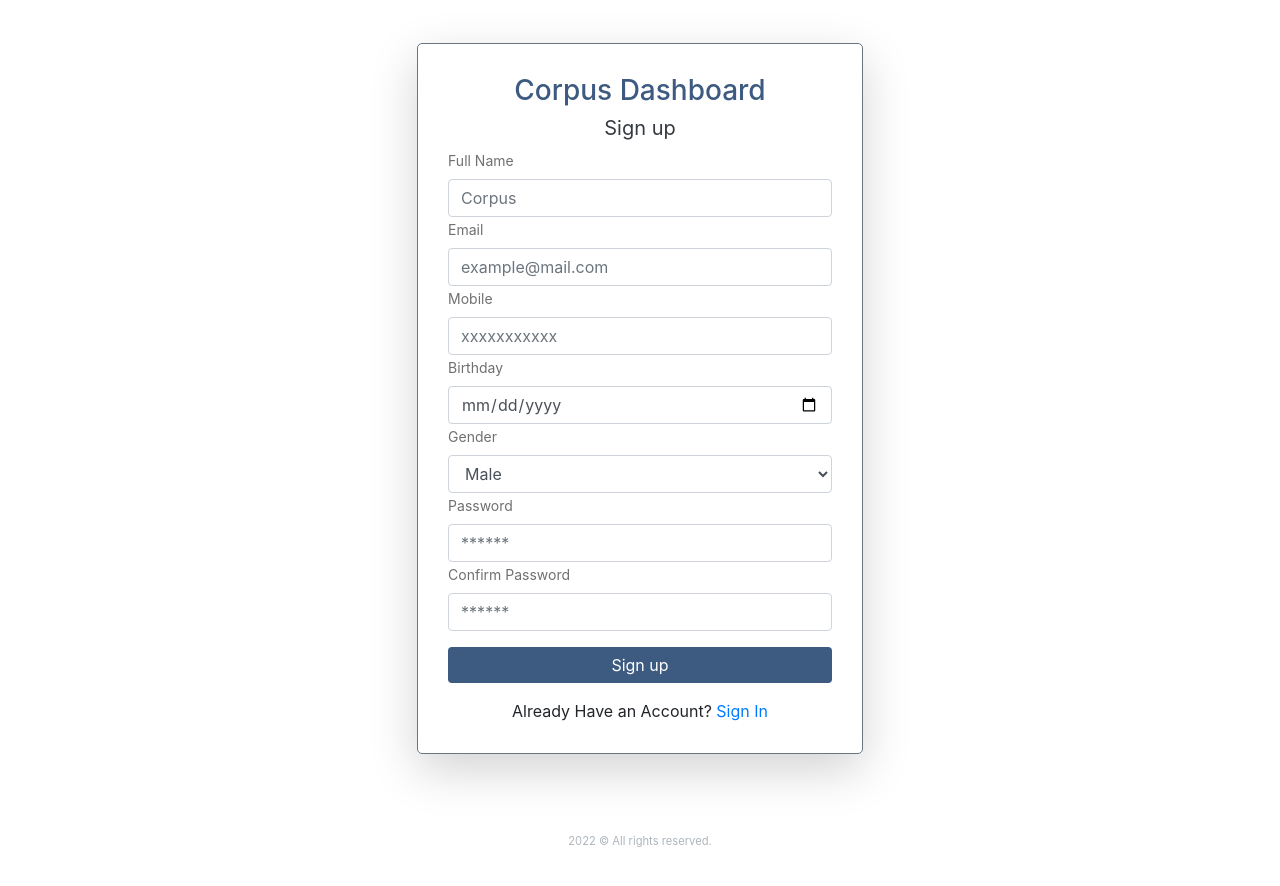
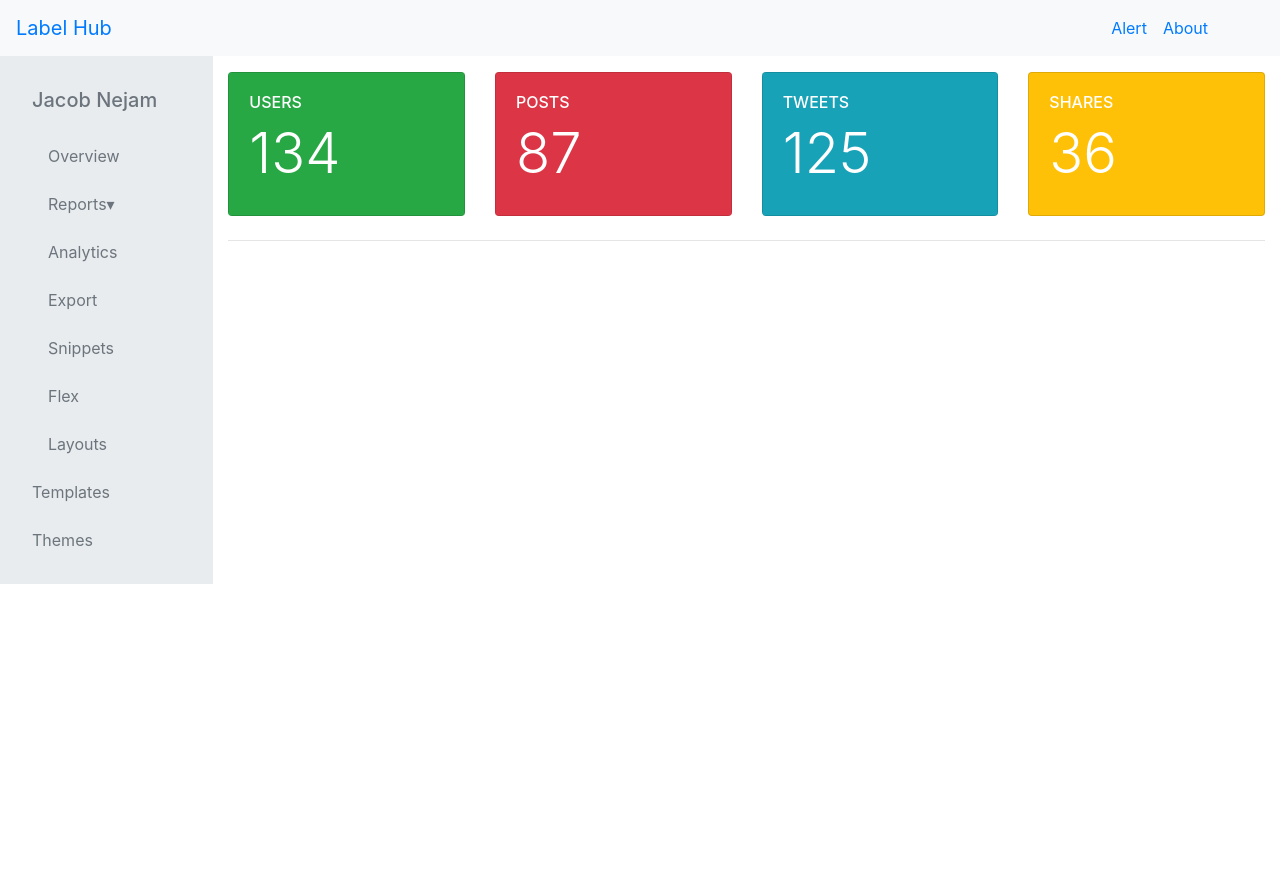
Before and after one commit to akibhasan50/labelhub, a React (Create React App) app: page / in a window 1280 px wide. Shown: the top 886 px of the page. After the commit the page ends 800 px from the top, so only its background shows below. Built offline with nearby package versions, Linux system fonts and the light colour scheme.

Commit message:
dashboard added

```diff
--- a/src/App.tsx
+++ b/src/App.tsx
@@ -7,6 +7,9 @@ import { bindActionCreators } from "redux";
 import { actionCreators } from "./state";
 import { LoginForm } from "./containers/login/LoginForm";
 import { SignupForm } from "./containers/Signup/SignupForm";
+import Navbar from "./components/Navbar/Navbar";
+import Sidebar from "./components/Sidebar/Sidebar";
+import Dashboard from "./components/Dashboard/Dashboard";
 
 function App() {
   const state = useSelector((state: RootState) => state.user);
@@ -20,7 +23,14 @@ function App() {
       <button onClick={() => fetchLogin()}>Deposit</button> */}
 
       {/* <LoginForm></LoginForm> */}
-      <SignupForm></SignupForm>
+      {/* <SignupForm></SignupForm> */}
+      <Navbar></Navbar>
+      <div className="container-fluid" id="main">
+        <div className="row row-offcanvas row-offcanvas-left">
+          <Sidebar></Sidebar>
+          <Dashboard></Dashboard>
+        </div>
+      </div>
     </div>
   );
 }
--- /dev/null
+++ b/src/components/Dashboard/Dashboard.tsx
@@ -0,0 +1,77 @@
+import { useEffect, useState } from "react";
+
+const Dashboard = () => {
+  return (
+    <div className="col main pt-5 mt-3">
+      <div
+        className="alert alert-warning fade collapse"
+        role="alert"
+        id="myAlert"
+      >
+        <button
+          type="button"
+          className="close"
+          data-dismiss="alert"
+          aria-label="Close"
+        >
+          <span aria-hidden="true">×</span>
+          <span className="sr-only">Close</span>
+        </button>
+        <strong>Data and Records</strong> Learn more about employee
+      </div>
+      <div className="row mb-3">
+        <div className="col-xl-3 col-sm-6 py-2">
+          <div className="card bg-success text-white h-100">
+            <div
+              className="card-body bg-success"
+              style={{ backgroundColor: "#57b960" }}
+            >
+              <div className="rotate">
+                <i className="fa fa-user fa-4x"></i>
+              </div>
+              <h6 className="text-uppercase">Users</h6>
+              <h1 className="display-4">134</h1>
+            </div>
+          </div>
+        </div>
+        <div className="col-xl-3 col-sm-6 py-2">
+          <div className="card text-white bg-danger h-100">
+            <div className="card-body bg-danger">
+              <div className="rotate">
+                <i className="fa fa-list fa-4x"></i>
+              </div>
+              <h6 className="text-uppercase">Posts</h6>
+              <h1 className="display-4">87</h1>
+            </div>
+          </div>
+        </div>
+        <div className="col-xl-3 col-sm-6 py-2">
+          <div className="card text-white bg-info h-100">
+            <div className="card-body bg-info">
+              <div className="rotate">
+                <i className="fab fa-twitter fa-4x"></i>
+              </div>
+              <h6 className="text-uppercase">Tweets</h6>
+              <h1 className="display-4">125</h1>
+            </div>
+          </div>
+        </div>
+        <div className="col-xl-3 col-sm-6 py-2">
+          <div className="card text-white bg-warning h-100">
+            <div className="card-body">
+              <div className="rotate">
+                <i className="fa fa-share fa-4x"></i>
+              </div>
+              <h6 className="text-uppercase">Shares</h6>
+              <h1 className="display-4">36</h1>
+            </div>
+          </div>
+        </div>
+      </div>
+
+      <hr />
+    </div>
+  );
+};
+
+export default Dashboard;
--- /dev/null
+++ b/src/components/Navbar/Navbar.tsx
@@ -0,0 +1,68 @@
+import React from "react";
+
+export const Navbar = () => {
+  return (
+    <nav className="navbar fixed-top navbar-expand-md bg-light mb-3">
+      <div className="flex-row d-flex">
+        <button
+          type="button"
+          className="navbar-toggler mr-2 "
+          data-toggle="offcanvas"
+          title="Toggle responsive left sidebar"
+        >
+          <span className="navbar-toggler-icon"></span>
+        </button>
+        <a
+          className="navbar-brand"
+          href="#"
+          title="Free Bootstrap 4 Admin Template"
+        >
+          Label Hub
+        </a>
+      </div>
+      <button
+        className="navbar-toggler"
+        type="button"
+        data-toggle="collapse"
+        data-target="#collapsingNavbar"
+      >
+        <span className="navbar-toggler-icon"></span>
+      </button>
+      <div className="navbar-collapse collapse" id="collapsingNavbar">
+        <ul className="navbar-nav ml-auto">
+          <li className="nav-item">
+            <a className="nav-link" href="#myAlert" data-toggle="collapse">
+              Alert
+            </a>
+          </li>
+          <li className="nav-item">
+            <a
+              className="nav-link"
+              href=""
+              data-target="#myModal"
+              data-toggle="modal"
+            >
+              About
+            </a>
+          </li>
+          <li className="nav-item">
+            <a className="nav-link waves-effect waves-light text-white">
+              <i className="fab fa-google-plus-g"></i>
+            </a>
+          </li>
+          <li className="nav-item">
+            <a className="nav-link waves-effect waves-light text-white">
+              <i className="fas fa-envelope-open-text"></i>
+            </a>
+          </li>
+          <li className="nav-item">
+            <a className="nav-link waves-effect waves-light text-white">
+              <i className="fas fa-align-justify"></i>
+            </a>
+          </li>
+        </ul>
+      </div>
+    </nav>
+  );
+};
+export default Navbar;
--- /dev/null
+++ b/src/components/Sidebar/Sidebar.tsx
@@ -0,0 +1,95 @@
+import React from "react";
+const Sidebar = () => {
+  return (
+    <div
+      className="col-md-3 col-lg-2 sidebar-offcanvas pl-0"
+      id="sidebar"
+      role="navigation"
+      style={{ backgroundColor: "#e9ecef" }}
+    >
+      <ul className="nav flex-column sticky-top pl-0 pt-5 p-3 mt-3 ">
+        <li className="nav-item mb-2 mt-3">
+          <a className="nav-link text-secondary" href="#">
+            <h5>Jacob Nejam</h5>
+          </a>
+        </li>
+        <li className="nav-item mb-2 ">
+          <a className="nav-link text-secondary" href="#">
+            <i className="fas fa-user font-weight-bold"></i>{" "}
+            <span className="ml-3">Overview</span>
+          </a>
+        </li>
+        <li className="nav-item mb-2">
+          <a
+            className="nav-link text-secondary"
+            href="#submenu1"
+            data-toggle="collapse"
+            data-target="#submenu1"
+          >
+            <i className="far fa-file-word font-weight-bold"></i>{" "}
+            <span className="ml-3"> Reports▾</span>
+          </a>
+          <ul
+            className="list-unstyled flex-column pl-3 collapse"
+            id="submenu1"
+            aria-expanded="false"
+          >
+            <li className="nav-item mb-2 ">
+              <a className="nav-link text-secondary" href="">
+                <i className="fas fa-book-reader"></i> Data Report{" "}
+              </a>
+            </li>
+            <li className="nav-item mb-2 ">
+              <a className="nav-link text-secondary" href="">
+                {" "}
+                <i className="fas fa-book-medical"></i> File Report{" "}
+              </a>
+            </li>
+          </ul>
+        </li>
+        <li className="nav-item mb-2">
+          <a className="nav-link text-secondary" href="#">
+            <i className="far fa-chart-bar font-weight-bold"></i>{" "}
+            <span className="ml-3">Analytics</span>
+          </a>
+        </li>
+        <li className="nav-item mb-2">
+          <a className="nav-link text-secondary" href="#">
+            <i className="fas fa-file-export font-weight-bold"></i>
+            <span className="ml-3">Export</span>
+          </a>
+        </li>
+        <li className="nav-item mb-2">
+          <a className="nav-link text-secondary" href="#">
+            <i className="fas fa-tablet-alt font-weight-bold"></i>
+            <span className="ml-3">Snippets</span>
+          </a>
+        </li>
+        <li className="nav-item mb-2">
+          <a className="nav-link text-secondary" href="#">
+            <i className="fas fa-atom font-weight-bold"></i>{" "}
+            <span className="ml-3">Flex</span>
+          </a>
+        </li>
+        <li className="nav-item mb-2">
+          <a className="nav-link text-secondary" href="#">
+            <i className="far fa-folder font-weight-bold"></i>{" "}
+            <span className="ml-3">Layouts</span>
+          </a>
+        </li>
+        <li className="nav-item mb-2">
+          <a className="nav-link text-secondary" href="#">
+            Templates
+          </a>
+        </li>
+        <li className="nav-item mb-2">
+          <a className="nav-link text-secondary" href="#">
+            Themes
+          </a>
+        </li>
+      </ul>
+    </div>
+  );
+};
+
+export default Sidebar;
```
